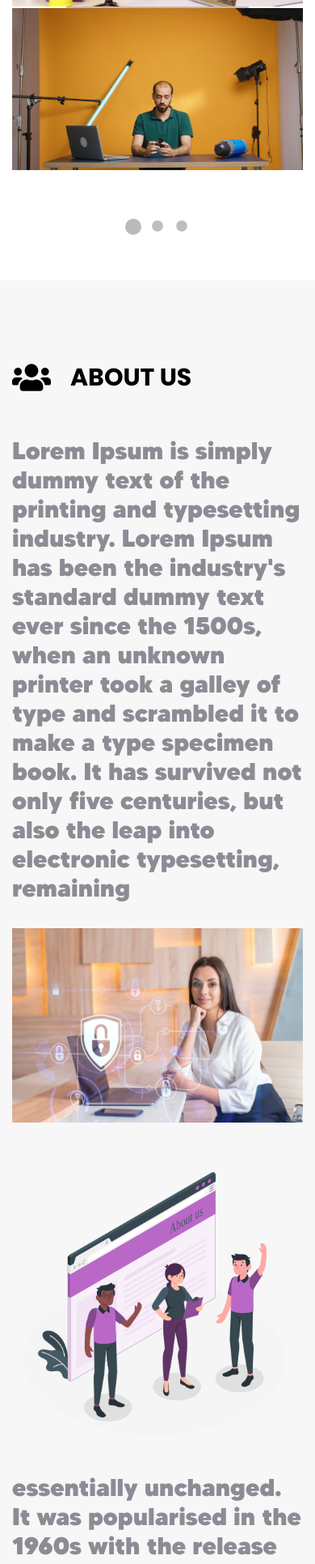
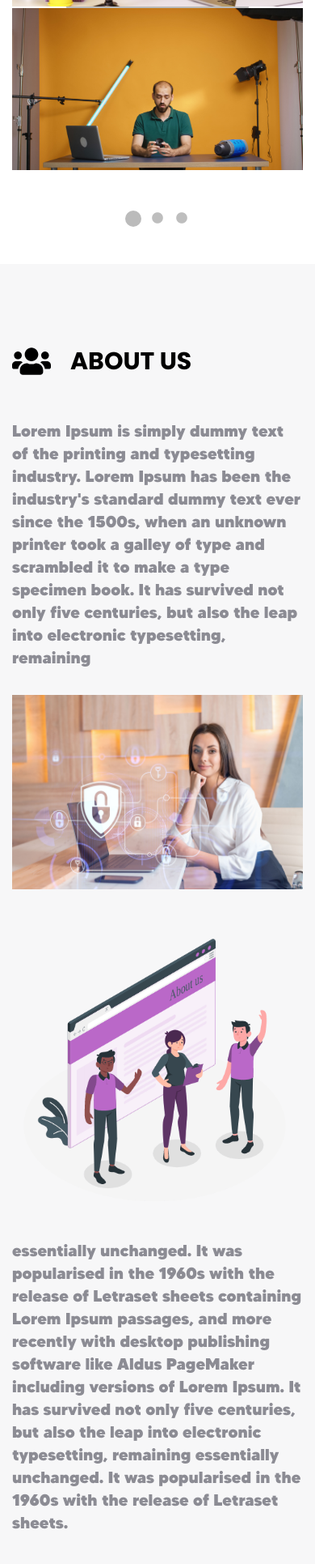
Before and after one commit to alamincoders/leading-page-react-vite-tailwindcss, a React (Vite) app: page /home in a window 390 px wide. Shown: the part 2672-4603 px from the top of the page at 81% size. Built offline with nearby package versions, Linux system fonts and the light colour scheme; grey boxes are pictures that could not be loaded.

Commit message:
section updated font size and others

```diff
--- a/src/components/screen/About.jsx
+++ b/src/components/screen/About.jsx
@@ -17,7 +17,7 @@ const About = () => {
                 </svg>{" "}
                 <h2 className="text-3xl md:text-5xl lg:text-6xl font-bold font-poppins uppercase">About Us</h2>
               </div>
-              <p className="md:text-justify text-zinc-500/80 text-3xl ">
+              <p className="md:text-justify text-zinc-500/80 text-xl md:text-3xl ">
                 Lorem Ipsum is simply dummy text of the printing and typesetting industry. Lorem Ipsum has been the industry&apos;s standard dummy
                 text ever since the 1500s, when an unknown printer took a galley of type and scrambled it to make a type specimen book. It has
                 survived not only five centuries, but also the leap into electronic typesetting, remaining
@@ -32,7 +32,7 @@ const About = () => {
               <img className="w-full h-full object-cover object-top" src={aboutImg} alt="" />
             </div>
             <div className="">
-              <p className="md:text-justify text-zinc-500/80 text-3xl ">
+              <p className="md:text-justify text-zinc-500/80 text-xl md:text-3xl ">
                 essentially unchanged. It was popularised in the 1960s with the release of Letraset sheets containing Lorem Ipsum passages, and more
                 recently with desktop publishing software like Aldus PageMaker including versions of Lorem Ipsum. It has survived not only five
                 centuries, but also the leap into electronic typesetting, remaining essentially unchanged. It was popularised in the 1960s with the
--- a/src/components/screen/Founder.jsx
+++ b/src/components/screen/Founder.jsx
@@ -9,7 +9,7 @@ const Founder = () => {
           </div>
           <div className="lg:col-span-2 text-zinc-500/80">
             <h2 className="text-3xl md:text-5xl lg:text-6xl font-bold font-poppins uppercase mb-10">JOHN DOE, FOUNDER</h2>
-            <p className="md:text-justify text-zinc-500/80 text-3xl ">
+            <p className="md:text-justify text-zinc-500/80 text-xl md:text-3xl">
               Lorem Ipsum is simply dummy text of the printing and typesetting industry. Lorem Ipsum has been the industry&apos;s standard dummy text
               ever since the 1500s, when an unknown printer took a galley of type and scrambled it to make a type specimen book. It has survived not
               only five centuries, but also the leap into electronic typesetting, remaining essentially unchanged. It was popularised in the 1960s
@@ -21,7 +21,7 @@ const Founder = () => {
         </div>
         <div className="mt-10">
           {" "}
-          <p className="md:text-justify text-zinc-500/80 text-3xl ">
+          <p className="md:text-justify text-zinc-500/80 text-xl md:text-3xl">
             Lorem Ipsum is simply dummy text of the printing and typesetting industry. Lorem Ipsum has been the industry&apos;s standard dummy text
             ever since the 1500s, when an unknown printer took a galley of type and scrambled it to make a type specimen book. It has survived not
             only five centuries, but also the leap into electronic typesetting, remaining essentially unchanged. It was popularised in the 1960s with
--- a/src/components/screen/Gallery.jsx
+++ b/src/components/screen/Gallery.jsx
@@ -19,8 +19,8 @@ const Gallery = () => {
       <div
         style={{
           backgroundColor: "transparent",
-          borderRadius: "10px",
-          padding: "10px",
+          borderRadius: "0",
+          padding: "0",
           position: "relative",
           top: "50px",
         }}
--- a/src/components/screen/Help.jsx
+++ b/src/components/screen/Help.jsx
@@ -4,15 +4,15 @@ import bg2 from "../../assets/images/20.jpg";
 const Help = () => {
   return (
     <section className="">
-      <div style={{ backgroundImage: `url(${bg})` }} className="bg-cover bg-center bg-no-repeat min-h-screen relative">
+      <div style={{ backgroundImage: `url(${bg})` }} className="bg-cover bg-center bg-no-repeat h-[700px] md:h-[900px] relative">
         <div className="">
           <div className=" absolute w-full font-poppins bg-black/60 h-full ">
             <div className="absolute bottom-0 text-white w-full h-full ">
               <div className="container_fluid py-24 lg:py-44 flex items-center justify-center lg:block h-full">
                 <div>
-                  <h2 className="font-bold text-[32px] md:text-[52px] lg:text-[65px] leading-[1.25] mb-3">WE LOVE CLOTHES.</h2>
+                  <h2 className="font-bold text-[20px] md:text-[52px] lg:text-[65px] leading-[1.25] mb-3">WE LOVE CLOTHES.</h2>
                   <h2 className="font-bold text-[32px] md:text-[52px] lg:text-[65px] leading-[1.25]">WE LOVE HELPING PEOPLE.</h2>
-                  <p className="text-zinc-200 text-xl md:text-lg lg:text-3xl mt-10">
+                  <p className="text-zinc-200 text-base md:text-lg lg:text-3xl mt-10">
                     Lorem Ipsum is simply dummy text of the printing and typesetting industry. Lorem Ipsum has been the industry&apos;s standard dummy
                     text ever since the 1500s, when an unknown printer took a galley of type and scrambled it to make a type specimen book. It has
                     survived not only five centuries, but also the leap into electronic typesetting, remaining essentially unchanged.
@@ -23,7 +23,7 @@ const Help = () => {
           </div>
         </div>
       </div>
-      <div className="container_fluid w-full h-80 lg:h-[600px] overflow-hidden relative -top-24 md:-top-36 lg:-top-24 xl:-top-44">
+      <div className="container_fluid w-full h-80 lg:h-[600px] overflow-hidden relative -top-12 sm:-top-24  lg:-top-24 xl:-top-44">
         <img className="w-full h-full object-cover object-center rounded-lg" src={bg2} alt="" />
       </div>
     </section>
--- a/src/components/shared/Footer.jsx
+++ b/src/components/shared/Footer.jsx
@@ -7,10 +7,10 @@ const Footer = () => {
       <div className="container_fluid">
         <div className="grid grid-cols-1 lg:grid-cols-5 gap-16 lg:gap-32 mb-14 lg:mb-32">
           <div className="lg:col-span-2 space-y-4">
-            <div>
+            <div className="sm:w-96 h-20">
               <img className="w-full h-full" src={logo} alt="" />
             </div>
-            <p className="flex items-center text-base lg:text-2xl gap-x-4 ">
+            <p className="flex items-center text-base xl:text-2xl gap-x-4 ">
               <span>
                 <svg xmlns="http://www.w3.org/2000/svg" width="32" height="32" viewBox="0 0 512 512">
                   <path
@@ -21,7 +21,7 @@ const Footer = () => {
               </span>
               <span>12345 your address here, AB 12345</span>
             </p>
-            <p className="flex items-center text-base lg:text-2xl gap-x-4 ">
+            <p className="flex items-center text-base xl:text-2xl gap-x-4 ">
               <span>
                 <svg xmlns="http://www.w3.org/2000/svg" width="32" height="32" viewBox="0 0 36 36">
                   <path
@@ -34,7 +34,7 @@ const Footer = () => {
               </span>
               <span>info@youremail.com</span>
             </p>
-            <p className="flex items-center text-base lg:text-2xl gap-x-4 ">
+            <p className="flex items-center text-base xl:text-2xl gap-x-4 ">
               <span>
                 <svg xmlns="http://www.w3.org/2000/svg" width="32" height="32" viewBox="0 0 24 24">
                   <g fill="none">
@@ -88,7 +88,7 @@ const Footer = () => {
             </div>
 
             <div className="mt-8 py-5 px-8 bg-white font-poppins rounded-lg">
-              <div className="flex justify-between lg:items-center flex-col lg:flex-row gap-6 lg:gap-0">
+              <div className="flex justify-between lg:items-center flex-col xl:flex-row gap-6 xl:gap-0">
                 <div className="text-lg font-bold text-black">
                   LOREM IPSUM <br /> DOLOR SIT AMET
                 </div>
```
